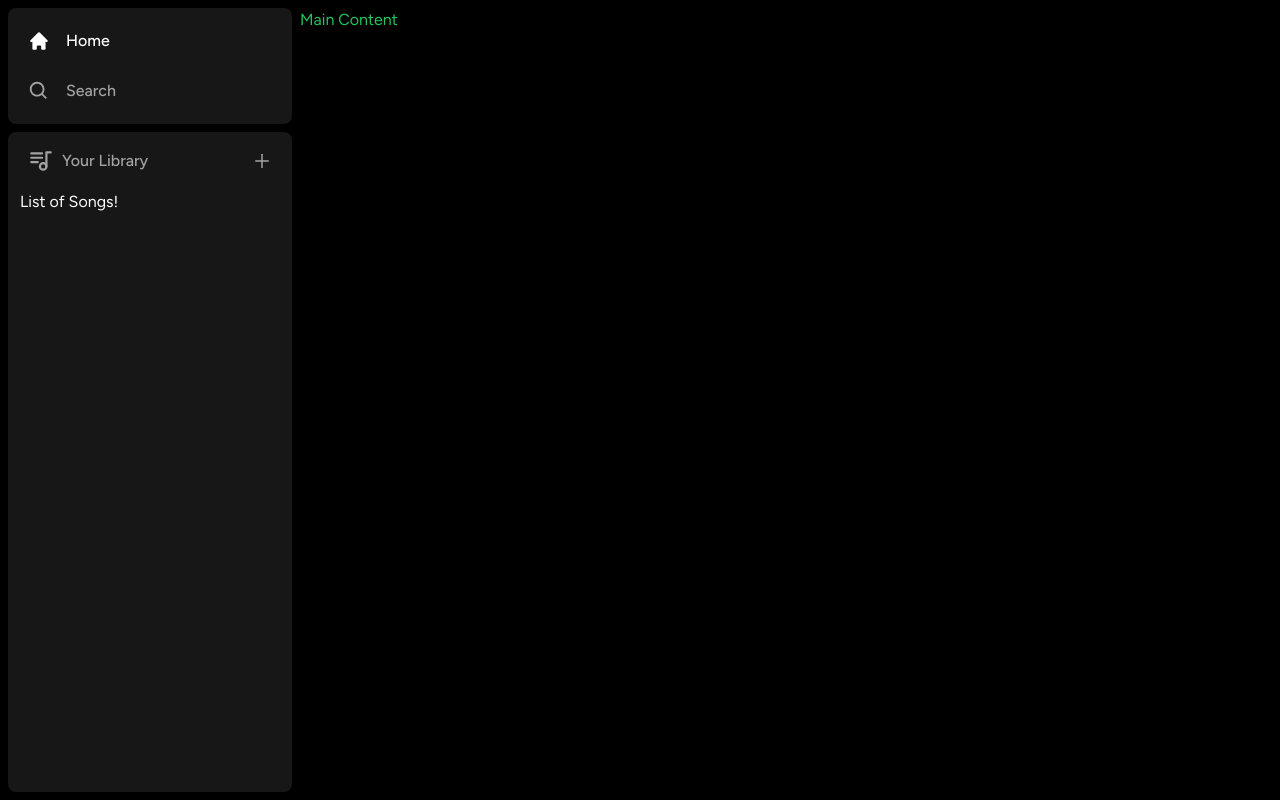
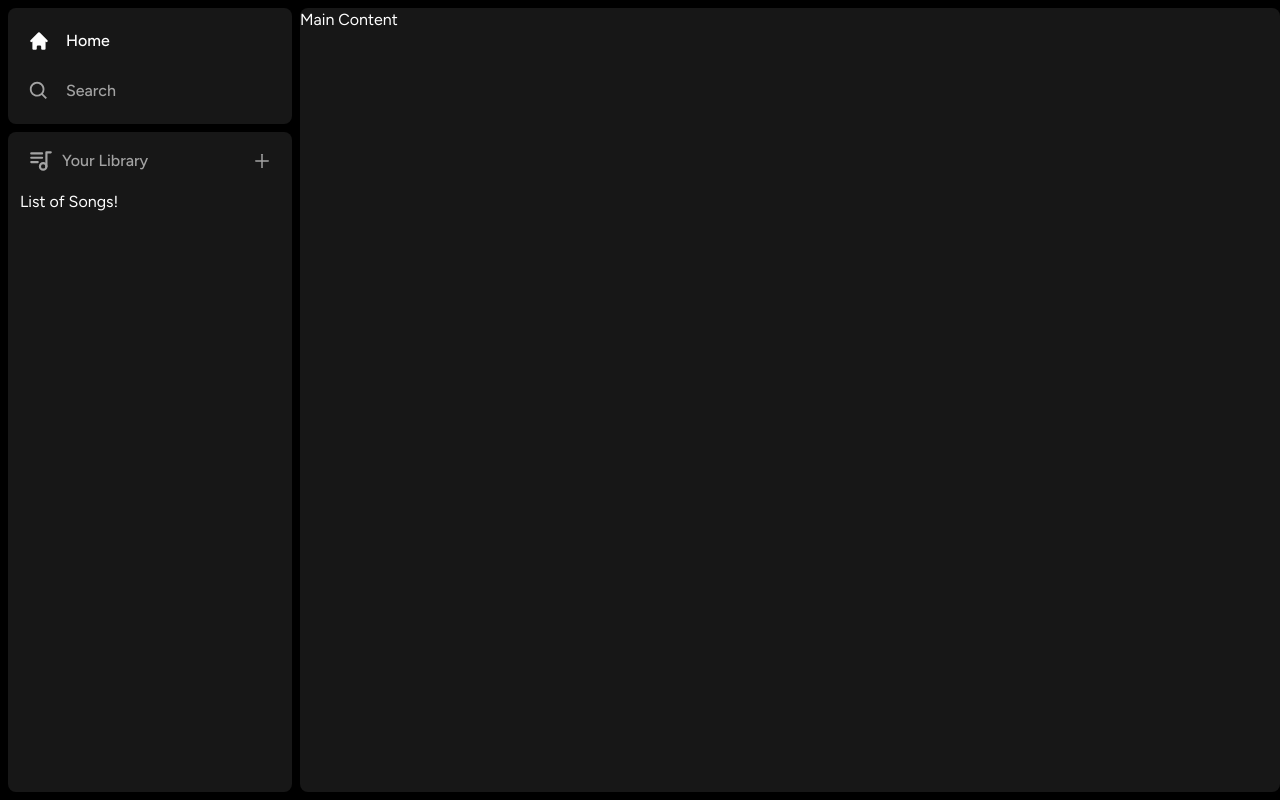
Before and after one commit to PLyn/spotify-clone, a Next.js app: page / in a window 1280 px wide. Built offline with nearby package versions, Linux system fonts and the light colour scheme.

Commit message:
finish basic UI layout

```diff
--- a/app/(site)/page.tsx
+++ b/app/(site)/page.tsx
@@ -1,3 +1,16 @@
 export default function Home() {
-  return <div className="text-green-500">Main Content</div>;
+  return (
+    <div
+      className="
+  bg-neutral-900
+  rounded-lg
+  h-full
+  w-full
+  overflow-hidden
+  overflow-y-auto
+  "
+    >
+      Main Content
+    </div>
+  );
 }
```
